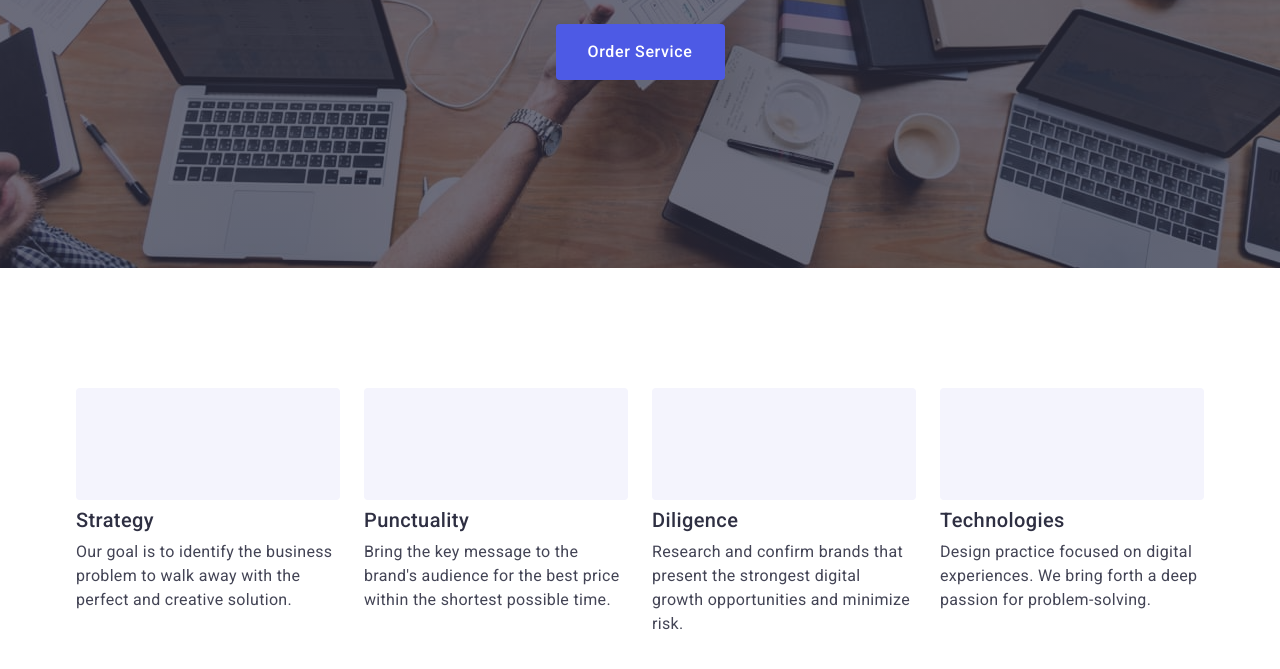
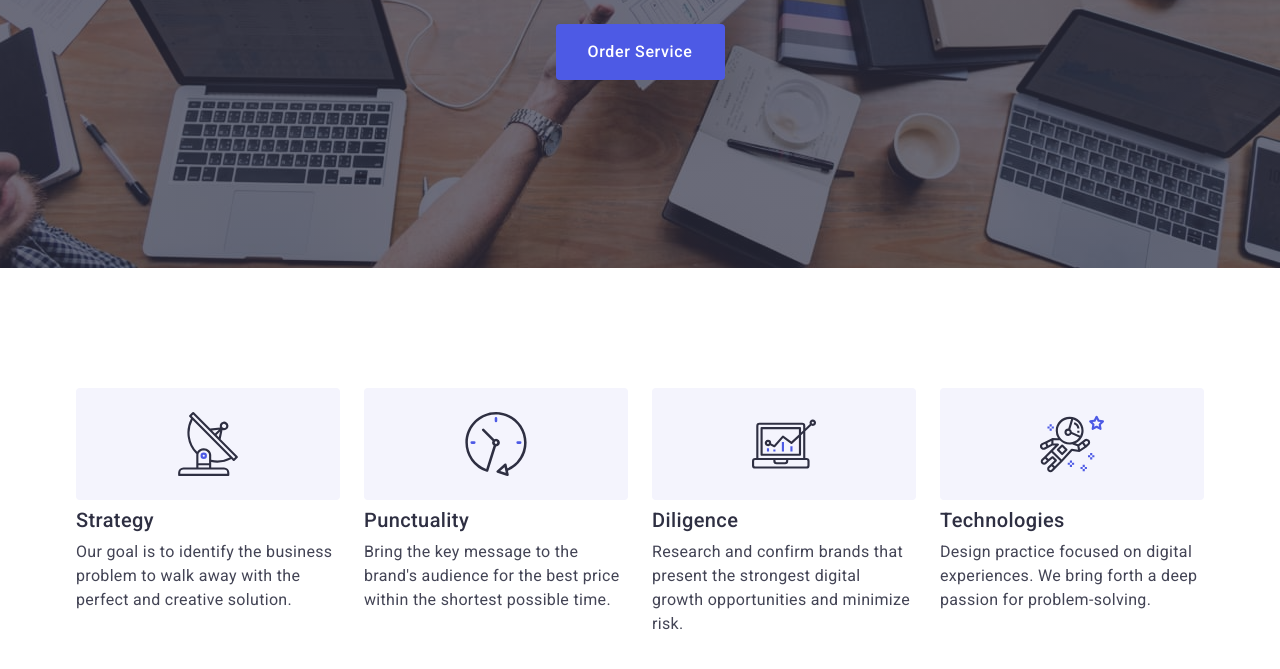
Before and after one commit to YuraTataryn/goit-markup-hw-05, a plain HTML site: page index.html in a window 1280 px wide. Shown: the part 405-1074 px from the top of the page. Drawn offline with nearby package versions, Linux system fonts and the light colour scheme.

Commit message:
Update index.html

```diff
--- a/index.html
+++ b/index.html
@@ -50,7 +50,7 @@
             <li class="item-text">
                 <div class="text-icon">
                     <svg width="64" height="64">
-                        <use href="./images/icons.svg#icon-Vector-5"></use>
+                        <use href="./images/icons.svg#icon-antenna-1"></use>
                     </svg>
                 </div>
                <h3 class="caption">Strategy</h3>
@@ -61,7 +61,7 @@
             <li class="item-text">
                 <div class="text-icon">
                     <svg width="64" height="64">
-                        <use href="./images/icons.svg#icon-Vector-2-2"></use>
+                        <use href="./images/icons.svg#icon-clock-1"></use>
                     </svg>
                 </div>
                <h3 class="caption">Punctuality</h3>
@@ -70,7 +70,7 @@
             <li class="item-text">
                 <div class="text-icon">
                     <svg width="64" height="64">
-                        <use href="./images/icons.svg#icon-Vector-3-2"></use>
+                        <use href="./images/icons.svg#icon-diagram-1"></use>
                     </svg>
                 </div>
                <h3 class="caption">Diligence</h3>
@@ -79,7 +79,7 @@
             <li class="item-text">
                 <div class="text-icon">
                     <svg width="64" height="64">
-                        <use href="./images/icons.svg#icon-Vector-4-2"></use>
+                        <use href="./images/icons.svg#icon-astronaut-1"></use>
                     </svg>
                 </div>
                 <h3 class="caption">Technologies</h3>
@@ -375,5 +375,6 @@
         </div>
     </div>
 </footer>
+<script src="./js/modal.js"></script>
 </body>
 </html>
```
